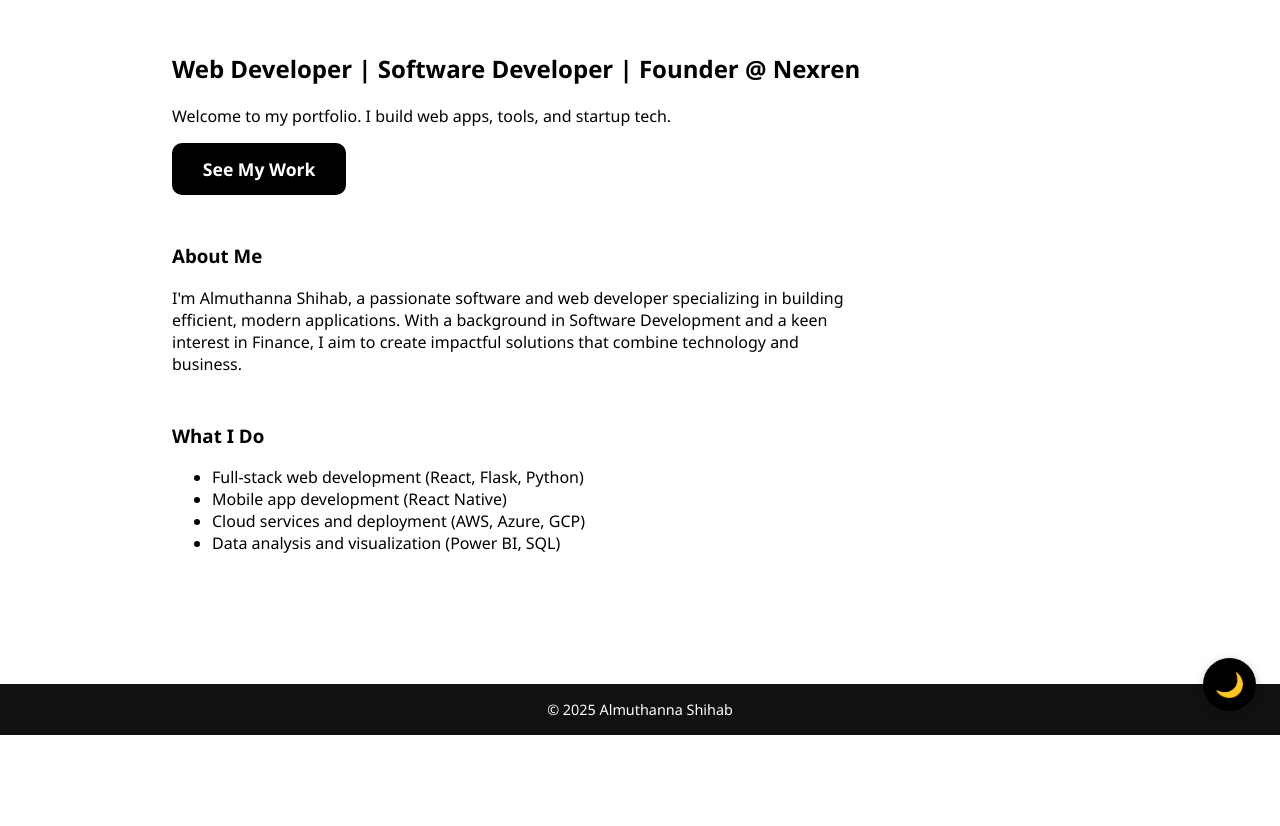
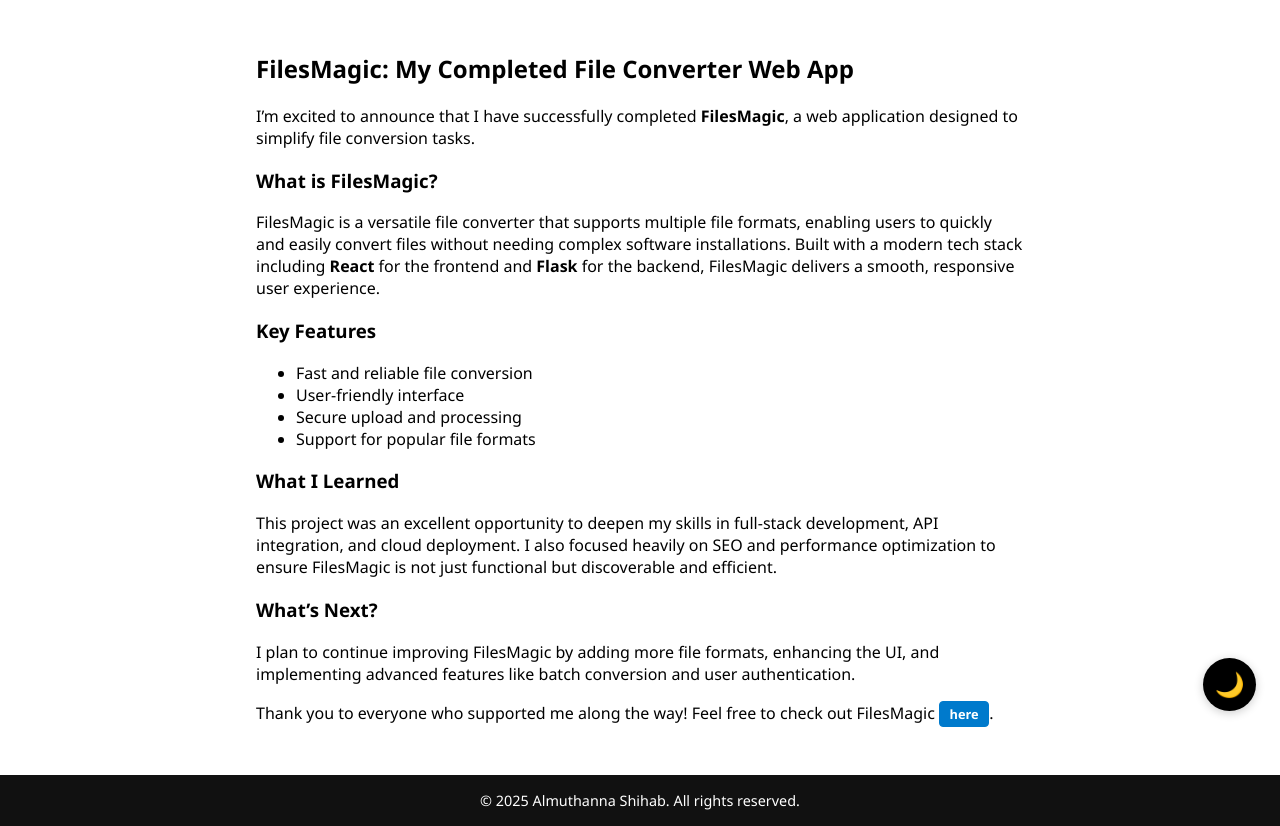
Before and after one commit to almuthanna1/ePortfolio, a Flask app: page / in a window 1280 px wide. Shown: the part 65-891 px from the top of the page. Before the commit the page ends 800 px from the top, so only its background shows below. Run offline with Flask 3, Linux system fonts and the light colour scheme.

Commit message:
Update index.html

```diff
--- a/templates/index.html
+++ b/templates/index.html
@@ -2,11 +2,11 @@
 <html lang="en">
 <head>
   <meta charset="UTF-8" />
-  <meta name="viewport" content="width=device-width, initial-scale=1" />
-  <title>Almuthanna Shihab | Home</title>
-  <link rel="stylesheet" href="/static/css/styles.css" />
+  <meta name="viewport" content="width=device-width, initial-scale=1">
+  <title>FilesMagic Completed | Almuthanna Shihab</title>
+  <link rel="stylesheet" href="/static/css/styles.css">
   <link rel="icon" href="/static/favicon-dark.png" media="(prefers-color-scheme: light)">
-  <link rel="icon" href="/static/favicon-light.png" media="(prefers-color-scheme: dark)">
+  <link rel="icon" href="/static/favicon-light.png" media="(prefers-color-scheme: dark)" >
 </head>
 <body>
   <header>
@@ -17,40 +17,44 @@
         <li><a href="/about-me" aria-label="About Me">👤 About</a></li>
         <li><a href="/projects" aria-label="Projects">💼 Projects</a></li>
         <li><a href="/resume" aria-label="Resume">📄 Resume</a></li>
-        <li><a href="blog" aria-label="Blog">📝 Blog</a></li>
+        <li><a href="/blog" aria-label="Blog">📝 Blog</a></li>
         <li><a href="/contact" aria-label="Contact">📬 Contact</a></li>
       </ul>
     </nav>
   </header>
 
-  <main class="content" role="main">
-    <h2>Web Developer | Software Developer | Founder @ Nexren</h2>
-    <p>Welcome to my portfolio. I build web apps, tools, and startup tech.</p>
-    <a href="/projects" class="btn" role="button">See My Work</a>
+  <main role="main" class="content fade-in" style="max-width: 800px; margin: 2rem auto; padding: 0 1rem;">
+    <article>
+      <h2>FilesMagic: My Completed File Converter Web App</h2>
+      <p>I’m excited to announce that I have successfully completed <strong>FilesMagic</strong>, a web application designed to simplify
+        file conversion tasks.</p>
 
-    <!-- New content below to fill space -->
+      <h3>What is FilesMagic?</h3>
+      <p>FilesMagic is a versatile file converter that supports multiple file formats, enabling users to quickly and easily convert files
+        without needing complex software installations. Built with a modern tech stack including <strong>React</strong> for the frontend and
+        <strong>Flask</strong> for the backend, FilesMagic delivers a smooth, responsive user experience.</p>
 
-    <section style="margin-top: 3rem; max-width: 700px;">
-      <h3>About Me</h3>
-      <p>
-        I'm Almuthanna Shihab, a passionate software and web developer specializing in building efficient, modern applications.
-        With a background in Software Development and a keen interest in Finance, I aim to create impactful solutions that combine technology and business.
-      </p>
-    </section>
+      <h3>Key Features</h3>
+      <ul>
+        <li>Fast and reliable file conversion</li>
+        <li>User-friendly interface</li>
+        <li>Secure upload and processing</li>
+        <li>Support for popular file formats</li>
+      </ul>
 
-    <section style="margin-top: 3rem; max-width: 700px;">
-      <h3>What I Do</h3>
-      <ul>
-        <li>Full-stack web development (React, Flask, Python)</li>
-        <li>Mobile app development (React Native)</li>
-        <li>Cloud services and deployment (AWS, Azure, GCP)</li>
-        <li>Data analysis and visualization (Power BI, SQL)</li>
-      </ul>
-    </section>
+      <h3>What I Learned</h3>
+      <p>This project was an excellent opportunity to deepen my skills in full-stack development, API integration, and cloud deployment.
+        I also focused heavily on SEO and performance optimization to ensure FilesMagic is not just functional but discoverable and efficient.</p>
 
+      <h3>What’s Next?</h3>
+      <p>I plan to continue improving FilesMagic by adding more file formats, enhancing the UI, and implementing advanced features like
+        batch conversion and user authentication.</p>
+
+      <p>Thank you to everyone who supported me along the way! Feel free to check out FilesMagic <a href="https://filesmagic.com" target="_blank" rel="noopener noreferrer" class="btn-here">here</a>.</p>
+    </article>
   </main>
 
-  <footer>&copy; 2025 Almuthanna Shihab</footer>
+  <footer>&copy; 2025 Almuthanna Shihab. All rights reserved.</footer>
 
   <script>
     const toggleBtn = document.createElement('button');
@@ -78,12 +82,10 @@
       }
     });
 
-  // Initialize theme on page load
     const savedTheme = localStorage.getItem('theme');
     if (savedTheme === 'dark' || savedTheme === 'light') {
       setTheme(savedTheme);
     } else {
-    // Default to light mode
       setTheme('light');
     }
 
```
Lines whose indentation alone changed are shown as unchanged.
